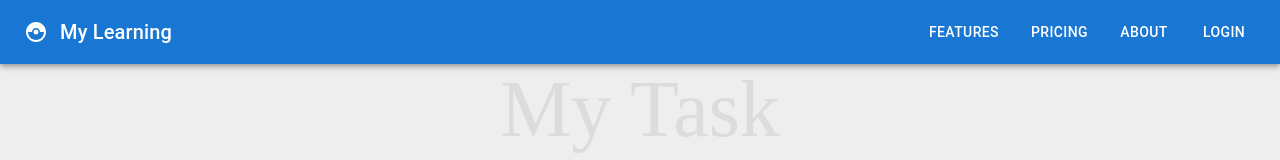
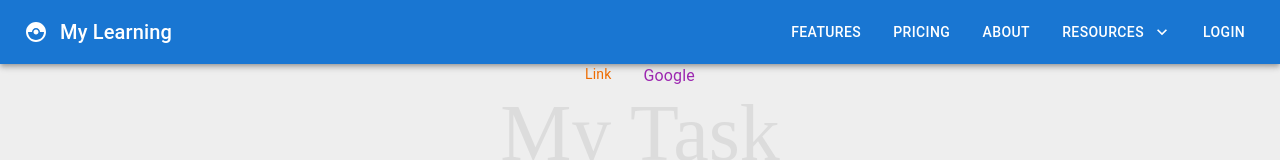
Before and after one commit to SantoshReddyBujala/Reactwebtype, a React (Create React App) app: page / in a window 1280 px wide. Shown: the top 160 px of the page. Built offline with nearby package versions, Linux system fonts and the light colour scheme; a web font is replaced by a local one.

Commit message:
Menu and Link completed

```diff
--- a/src/App.tsx
+++ b/src/App.tsx
@@ -15,11 +15,15 @@
 import MuiAccordian from "./components/MuiAccordian";
 import MuiImageList from "./components/MuiImageList";
 import MuiNavbar from "./components/MuiNavbar";
+import MuiMenu from "./components/MuiMenu";
+import MuiLinks from "./components/MuiLinks";
 
 const App: React.FC = () => {
   return (
     <div className="app">
-      <MuiNavbar />
+      <MuiMenu />
+      <MuiLinks />
+      {/* <MuiNavbar /> */}
       <span className="heading">My Task</span>
       {/* <InputField /> */}
       <MuiImageList />
--- /dev/null
+++ b/src/components/MuiLinks.tsx
@@ -0,0 +1,23 @@
+import { Link, Stack, Typography } from "@mui/material";
+import React from "react";
+
+const MuiLinks = () => {
+  return (
+    <Stack direction="row" spacing={4}>
+      <Link variant="body2" href="#" color="warning" underline="none">
+        Link
+      </Link>
+      <Typography component="h6">
+        <Link
+          href="https://www.google.com/"
+          color="secondary"
+          underline="hover"
+        >
+          Google
+        </Link>
+      </Typography>
+    </Stack>
+  );
+};
+
+export default MuiLinks;
--- /dev/null
+++ b/src/components/MuiMenu.tsx
@@ -0,0 +1,73 @@
+import { CatchingPokemon } from "@mui/icons-material";
+import KeyboardArrowDownIcon from "@mui/icons-material/KeyboardArrowDown";
+import {
+  AppBar,
+  Button,
+  IconButton,
+  Menu,
+  MenuItem,
+  Stack,
+  Toolbar,
+  Typography,
+} from "@mui/material";
+import React, { useState } from "react";
+
+const MuiMenu = () => {
+  const [anchorEl, setAnchorEl] = useState<null | HTMLElement>(null);
+  const open = Boolean(anchorEl);
+  const handleClick = (event: React.MouseEvent<HTMLButtonElement>) => {
+    setAnchorEl(event.currentTarget);
+  };
+  const handleClose = () => {
+    setAnchorEl(null);
+  };
+  return (
+    <AppBar position="static">
+      <Toolbar>
+        <IconButton size="large" edge="start" color="inherit" aria-label="logo">
+          <CatchingPokemon />
+        </IconButton>
+        <Typography variant="h6" component="div" sx={{ flexGrow: 1 }}>
+          My Learning
+        </Typography>
+        <Stack direction="row" spacing={2}>
+          <Button color="inherit"> Features</Button>
+          <Button color="inherit"> Pricing</Button>
+          <Button color="inherit"> About</Button>
+          <Button
+            color="inherit"
+            id="resources-menu"
+            onClick={handleClick}
+            aria-controls={open ? "resources-menu" : undefined}
+            aria-haspopup="true"
+            aria-expanded={open ? true : undefined}
+            endIcon={<KeyboardArrowDownIcon />}
+          >
+            Resources
+          </Button>
+          <Button color="inherit"> Login</Button>
+        </Stack>
+        <Menu
+          id="resources-menu"
+          anchorEl={anchorEl}
+          open={open}
+          MenuListProps={{ "aria-labelledby": "resources-menu" }}
+          onClose={handleClose}
+          anchorOrigin={{
+            vertical: "bottom",
+            horizontal: "right",
+          }}
+          transformOrigin={{
+            vertical: "top",
+            horizontal: "right",
+          }}
+        >
+          <MenuItem onClick={handleClose}>Blog</MenuItem>
+          <MenuItem onClick={handleClose}>Podcast</MenuItem>
+        </Menu>
+      </Toolbar>
+    </AppBar>
+  );
+};
+
+export default MuiMenu;
```
